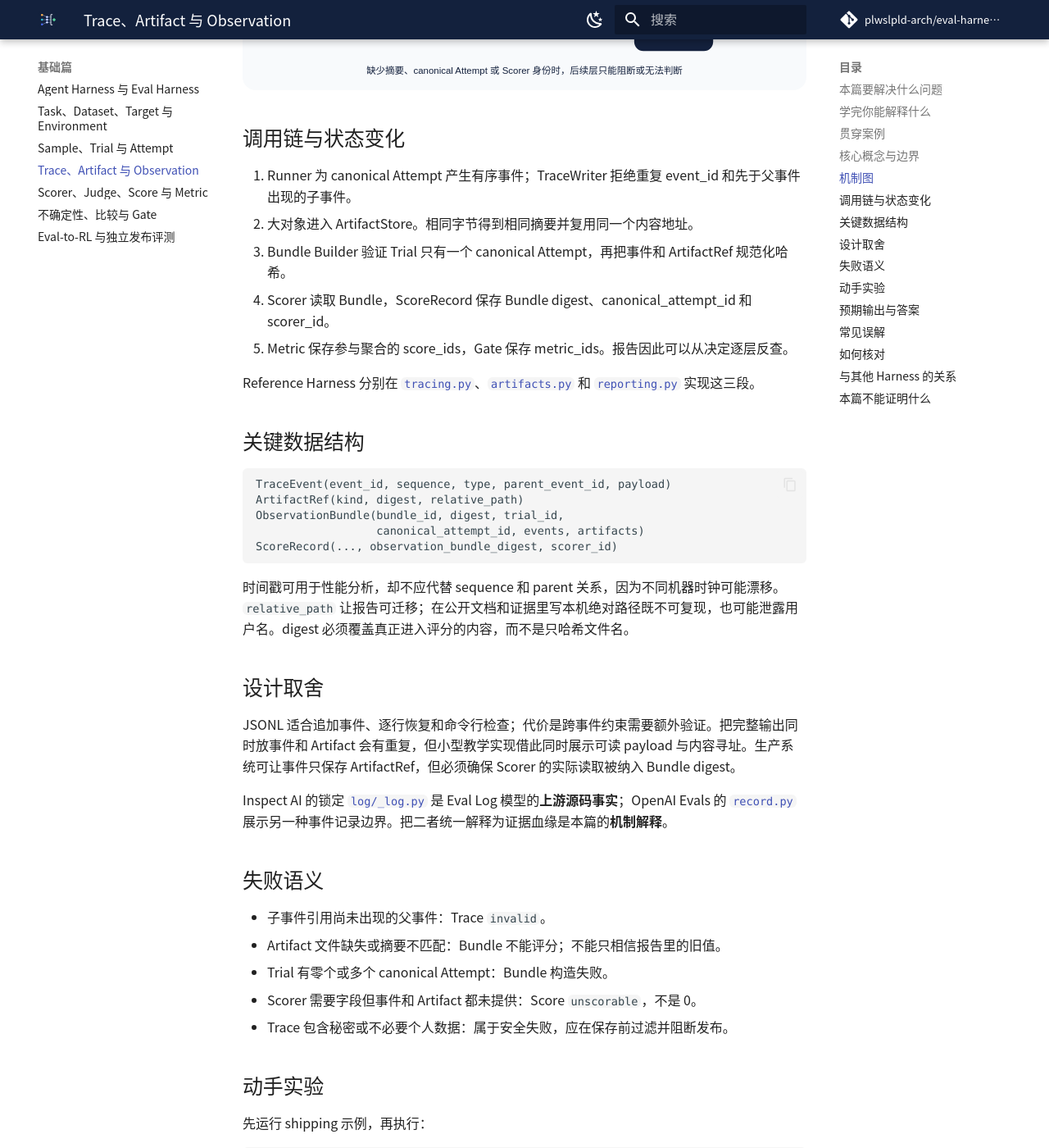
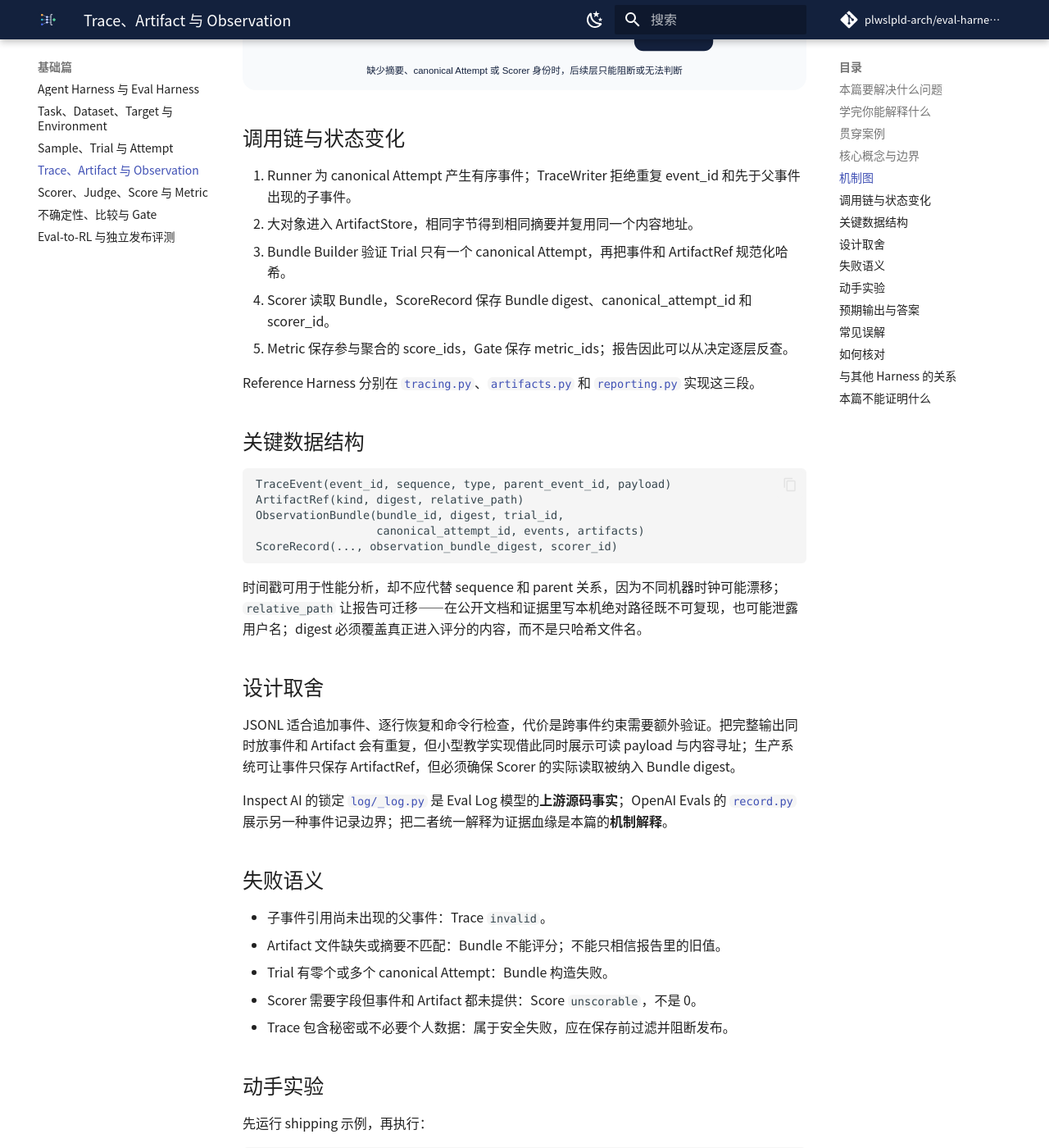
Before and after one commit to plwslpld-arch/eval-harness-internals, an MkDocs documentation site: the page built from docs/foundations/04-trace-artifact-observation.md, in a window 1280 px wide and 1400 px high, scrolled down 1493 px. Shown: the whole window at 82% size. Built offline with MkDocs 1.6.1 and Material for MkDocs 9.7.7, drawn with Linux system fonts in a browser that asks for light colours; comment, search, counter and statistics services are not loaded; some of the changed text lies outside the part shown.

Commit message:
docs(基础篇): 补语气标记，把碎句接成完整句子
这四篇的句长中位只有 24–27 字，通篇没有一个破折号，读起来是一句句往外蹦的
判断句，像术语表条目而不像有人在讲解。

改的是句子之间的连接方式：把逻辑连贯的短句按因果、转折、补充关系接起来，
句长中位提到 29–30 字，同时保留 12% 以上的短句用来顿开节奏——上一轮别处
出现过把短句全合并、读起来反而更闷的情况。

技术表述一字未动：代码块、链接、标题、表格、编号条目数逐项一致，Trial、
Attempt、canonical、分母、物化这些关键术语的出现次数也全部守恒。

````diff
--- a/docs/foundations/04-trace-artifact-observation.md
+++ b/docs/foundations/04-trace-artifact-observation.md
@@ -15,11 +15,11 @@
 
 ## 贯穿案例
 
-shipping Target 返回 `{"fee": 10}`。Runner 写两个事件：Trial 开始、Target 完成；后者的 payload 同时保存 output 与 expected。原始输出还作为内容寻址 Artifact 保存。Bundle 把事件、Artifact 摘要和 canonical Attempt 绑定起来。Scorer 并不再次调用 Target，而是只读取 Bundle。因此之后执行 `score` 可以在不重跑脚本的情况下得到同一结果。
+shipping Target 返回 `{"fee": 10}`：Runner 写两个事件：Trial 开始、Target 完成；后者的 payload 同时保存 output 与 expected，原始输出还作为内容寻址 Artifact 保存。Bundle 把事件、Artifact 摘要和 canonical Attempt 绑定起来；Scorer 并不再次调用 Target，而是只读取 Bundle，因此之后执行 `score` 可以在不重跑脚本的情况下得到同一结果。
 
 ## 核心概念与边界
 
-**TraceEvent** 是运行中可排序、可连接的事实，至少有稳定 event_id、sequence、type、parent_event_id 和 payload。**Artifact** 是不适合内联在事件里的字节对象，例如 Diff、日志、截图、测试报告或环境终态；它用 SHA-256 摘要和相对路径引用。**Observation Bundle** 是评分输入快照，声明“对这个 Trial 的这个 canonical Attempt，评分器被允许看到这些事件和产物”。
+**TraceEvent** 是运行中可排序、可连接的事实，至少有稳定 event_id、sequence、type、parent_event_id 和 payload。**Artifact** 是不适合内联在事件里的字节对象，例如 Diff、日志、截图、测试报告或环境终态——它用 SHA-256 摘要和相对路径引用。**Observation Bundle** 是评分输入快照，声明“对这个 Trial 的这个 canonical Attempt，评分器被允许看到这些事件和产物”。
 
 Trace 不等于隐藏思维链。Eval Harness 应记录外部可观察的模型消息、工具调用、状态变化和输出，不要求或假装获取模型内部推理。Artifact 也不等于任意附件：没有摘要、类型和来源关系的文件不能自动进入评分。
 
@@ -30,10 +30,10 @@
 ## 调用链与状态变化
 
 1. Runner 为 canonical Attempt 产生有序事件；TraceWriter 拒绝重复 event_id 和先于父事件出现的子事件。
-2. 大对象进入 ArtifactStore。相同字节得到相同摘要并复用同一个内容地址。
+2. 大对象进入 ArtifactStore，相同字节得到相同摘要并复用同一个内容地址。
 3. Bundle Builder 验证 Trial 只有一个 canonical Attempt，再把事件和 ArtifactRef 规范化哈希。
 4. Scorer 读取 Bundle，ScoreRecord 保存 Bundle digest、canonical_attempt_id 和 scorer_id。
-5. Metric 保存参与聚合的 score_ids，Gate 保存 metric_ids。报告因此可以从决定逐层反查。
+5. Metric 保存参与聚合的 score_ids，Gate 保存 metric_ids；报告因此可以从决定逐层反查。
 
 Reference Harness 分别在 [`tracing.py`](https://github.com/plwslpld-arch/eval-harness-internals/blob/main/src/eval_harness_reference/tracing.py)、[`artifacts.py`](https://github.com/plwslpld-arch/eval-harness-internals/blob/main/src/eval_harness_reference/artifacts.py) 和 [`reporting.py`](https://github.com/plwslpld-arch/eval-harness-internals/blob/main/src/eval_harness_reference/reporting.py) 实现这三段。
 
@@ -47,13 +47,13 @@
 ScoreRecord(..., observation_bundle_digest, scorer_id)
 ```
 
-时间戳可用于性能分析，却不应代替 sequence 和 parent 关系，因为不同机器时钟可能漂移。`relative_path` 让报告可迁移；在公开文档和证据里写本机绝对路径既不可复现，也可能泄露用户名。digest 必须覆盖真正进入评分的内容，而不是只哈希文件名。
+时间戳可用于性能分析，却不应代替 sequence 和 parent 关系，因为不同机器时钟可能漂移；`relative_path` 让报告可迁移——在公开文档和证据里写本机绝对路径既不可复现，也可能泄露用户名；digest 必须覆盖真正进入评分的内容，而不是只哈希文件名。
 
 ## 设计取舍
 
-JSONL 适合追加事件、逐行恢复和命令行检查；代价是跨事件约束需要额外验证。把完整输出同时放事件和 Artifact 会有重复，但小型教学实现借此同时展示可读 payload 与内容寻址。生产系统可让事件只保存 ArtifactRef，但必须确保 Scorer 的实际读取被纳入 Bundle digest。
+JSONL 适合追加事件、逐行恢复和命令行检查，代价是跨事件约束需要额外验证。把完整输出同时放事件和 Artifact 会有重复，但小型教学实现借此同时展示可读 payload 与内容寻址；生产系统可让事件只保存 ArtifactRef，但必须确保 Scorer 的实际读取被纳入 Bundle digest。
 
-Inspect AI 的锁定 [`log/_log.py`](https://github.com/UKGovernmentBEIS/inspect_ai/blob/ebf4815ee260afcc8c34ad9d66e6f8d98a89e905/src/inspect_ai/log/_log.py) 是 Eval Log 模型的**上游源码事实**；OpenAI Evals 的 [`record.py`](https://github.com/openai/evals/blob/8eac7a7de5215c907fbddc30efdaf316913eccdd/evals/record.py) 展示另一种事件记录边界。把二者统一解释为证据血缘是本篇的**机制解释**。
+Inspect AI 的锁定 [`log/_log.py`](https://github.com/UKGovernmentBEIS/inspect_ai/blob/ebf4815ee260afcc8c34ad9d66e6f8d98a89e905/src/inspect_ai/log/_log.py) 是 Eval Log 模型的**上游源码事实**；OpenAI Evals 的 [`record.py`](https://github.com/openai/evals/blob/8eac7a7de5215c907fbddc30efdaf316913eccdd/evals/record.py) 展示另一种事件记录边界；把二者统一解释为证据血缘是本篇的**机制解释**。
 
 ## 失败语义
 
@@ -72,7 +72,7 @@
 eval-harness-ref score output/shipping
 ```
 
-查看 `evidence.json` 的第一个 Bundle，找到 Artifact digest 与文件相对路径。复制该 Artifact 的内容并计算 SHA-256，对比文件名。然后临时移动一个 Artifact，再运行 `inspect`，观察证据检查失败；完成后恢复文件。
+查看 `evidence.json` 的第一个 Bundle，找到 Artifact digest 与文件相对路径；复制该 Artifact 的内容并计算 SHA-256，对比文件名。然后临时移动一个 Artifact，再运行 `inspect`，观察证据检查失败；完成后恢复文件。
 
 ## 预期输出与答案
 
@@ -92,6 +92,6 @@
 
 ## 本篇不能证明什么
 
-完整血缘只能证明报告与已保存证据的一致性，不能证明 Dataset 正确、Reference 无偏或被测环境没有未记录的外部副作用。证据链解决“结论来自哪里”，不自动解决“问题问得是否正确”。
+完整血缘只能证明报告与已保存证据的一致性——不能证明 Dataset 正确、Reference 无偏或被测环境没有未记录的外部副作用。证据链解决“结论来自哪里”，不自动解决“问题问得是否正确”。
 
 [上一章](03-sample-trial-attempt.md) · [下一章](05-scorer-judge-score-metric.md)
````
Also changed, not shown: docs/foundations/01-agent-vs-eval-harness.md (+7 -7 lines), docs/foundations/02-task-dataset-target-environment.md (+8 -8 lines), docs/foundations/03-sample-trial-attempt.md (+5 -5 lines).
